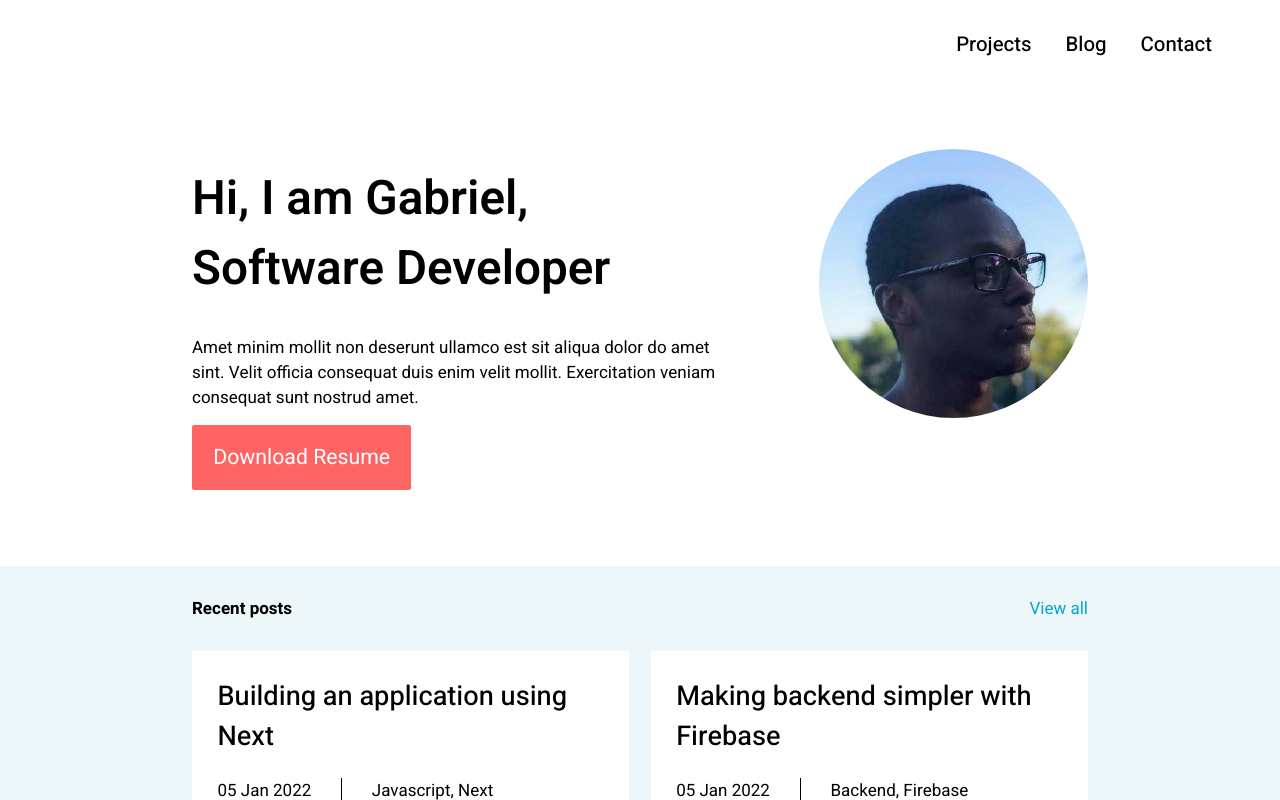
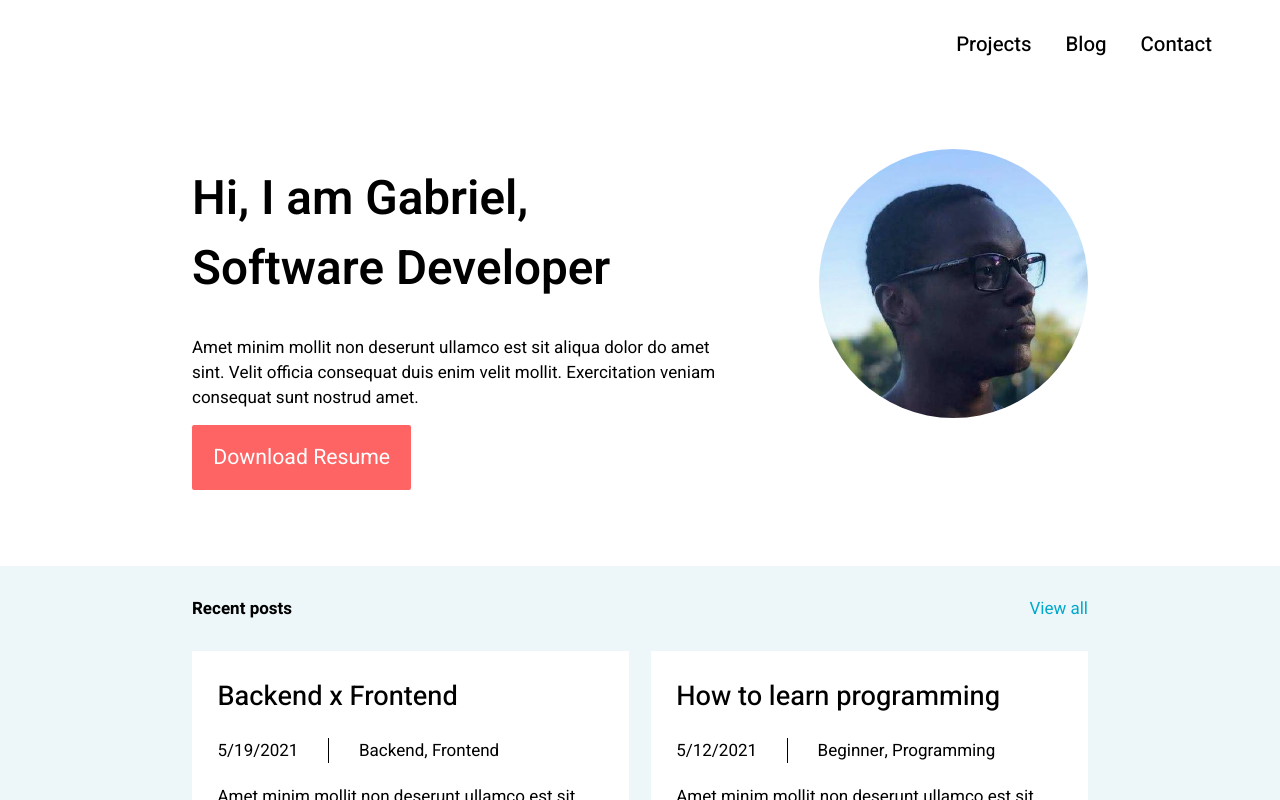
Before and after one commit to gabrielrochamd/v1, a Next.js app: page / in a window 1280 px wide. Shown: the top 800 px of the page. Built offline with nearby package versions, Linux system fonts and the light colour scheme; data requests are answered from the project's data file.

Commit message:
- Set ability to render Markdown files - Create fake offline server - Create blog post page - Remove old blog posts JSON file

```diff
--- a/data/posts.json
+++ /dev/null
@@ -1,14 +0,0 @@
-[
-  {
-    "date": "05 Jan 2022",
-    "description": "Amet minim mollit non deserunt ullamco est sit aliqua dolor do amet sint. Velit officia consequat duis enim velit mollit. Exercitation veniam consequat sunt nostrud amet.",
-    "tags": ["Javascript", "Next"],
-    "title": "Building an application using Next"
-  },
-  {
-    "date": "05 Jan 2022",
-    "description": "Amet minim mollit non deserunt ullamco est sit aliqua dolor do amet sint. Velit officia consequat duis enim velit mollit. Exercitation veniam consequat sunt nostrud amet.",
-    "tags": ["Backend", "Firebase"],
-    "title": "Making backend simpler with Firebase"
-  }
-]
--- a/next.config.js
+++ b/next.config.js
@@ -1,4 +1,11 @@
 /** @type {import('next').NextConfig} */
 module.exports = {
   reactStrictMode: true,
+  webpack: function(config) {
+    config.module.rules.push({
+      test: /\.md$/,
+      use: 'raw-loader',
+    })
+    return config
+  }
 }
--- /dev/null
+++ b/server.json
@@ -0,0 +1,18 @@
+{
+  "blogPosts": [
+    {
+      "date": 1620856800000,
+      "description": "Amet minim mollit non deserunt ullamco est sit aliqua dolor do amet sint. Velit officia consequat duis enim velit mollit. Exercitation veniam consequat sunt nostrud amet.",
+      "id": "how-to-learn-programming",
+      "tags": ["Beginner", "Programming"],
+      "title": "How to learn programming"
+    },
+    {
+      "date": 1621461600000,
+      "description": "Amet minim mollit non deserunt ullamco est sit aliqua dolor do amet sint. Velit officia consequat duis enim velit mollit. Exercitation veniam consequat sunt nostrud amet.",
+      "id": "backend-x-frontend",
+      "tags": ["Backend", "Frontend"],
+      "title": "Backend x Frontend"
+    }
+  ]
+}
--- a/src/pages/index.tsx
+++ b/src/pages/index.tsx
@@ -1,10 +1,23 @@
 import Head from 'next/head'
 import Image from 'next/image'
-import posts from '../../data/posts.json'
 import projects from '../../data/projects.json'
+import { api } from '../services/api'
 import styles from '../styles/home.module.scss'
 
-export default function Home() {
+type BlogPost = {
+  content: string,
+  date: number,
+  description: string,
+  id: string,
+  tags: string[],
+  title: string
+}
+
+type Props = {
+  blogPosts: BlogPost[]
+}
+
+export default function Home({ blogPosts }: Props) {
   return (
     <div className={styles.root}>
       <Head>
@@ -32,11 +45,11 @@ export default function Home() {
           </header>
           <main>
             {
-              posts.map((post, index) => (
-                <a className={styles.post} href="" key={index}>
+              blogPosts.map((post, index) => (
+                <a className={styles.post} href={`blog/${post.id}`} key={index}>
                   <h5>{post.title}</h5>
                   <div className={styles.info}>
-                    <span>{post.date}</span>
+                    <span>{(new Date(post.date)).toLocaleDateString()}</span>
                     <div className={styles.divider}></div>
                     <span>{post.tags.join(', ')}</span>
                   </div>
@@ -76,3 +89,30 @@ export default function Home() {
     </div>
   )
 }
+
+export const getStaticProps = async () => {
+  const { data } = await api.get('blogPosts', {
+    params: {
+      _limit: 2,
+      _sort: 'date',
+      _order: 'desc'
+    }
+  })
+
+  const blogPosts = data.map((blogPost: BlogPost) => {
+    return {
+      date: blogPost.date,
+      description: blogPost.description,
+      id: blogPost.id,
+      tags: blogPost.tags,
+      title: blogPost.title
+    }
+  })
+
+  return {
+    props: {
+      blogPosts
+    },
+    revalidate: 60 * 60 * 24
+  }
+}
--- /dev/null
+++ b/src/services/api.ts
@@ -0,0 +1,5 @@
+import axios from 'axios';
+
+export const api = axios.create({
+  baseURL: 'http://localhost:3333'
+});
--- /dev/null
+++ b/src/styles/pages/blogPost.module.scss
@@ -0,0 +1,40 @@
+.root {
+  &>* {
+    margin-bottom: 1rem;
+  }
+
+  h1 {
+    margin-bottom: 2rem;
+  }
+
+  h2 {
+    margin-bottom: 2rem;
+  }
+
+  h3 {
+    margin-bottom: 1.5rem;
+  }
+
+  h4 {
+    margin-bottom: 1.5rem;
+  }
+
+  h5 {
+    margin-bottom: 1rem;
+  }
+
+  h6 {
+    margin-bottom: 1rem;
+  }
+
+  pre {
+    background-color: #222;
+    border-radius: 4px;
+    color: #fff;
+    padding: 1rem;
+  }
+
+  ul {
+    padding-left: 2rem;
+  }
+}
```
Also changed, not shown: package.json (+7 -1 lines), src/pages/blog/[slug].tsx (added, +83 -0 lines), 1 other file (tests, documents, lock files or other folders).
